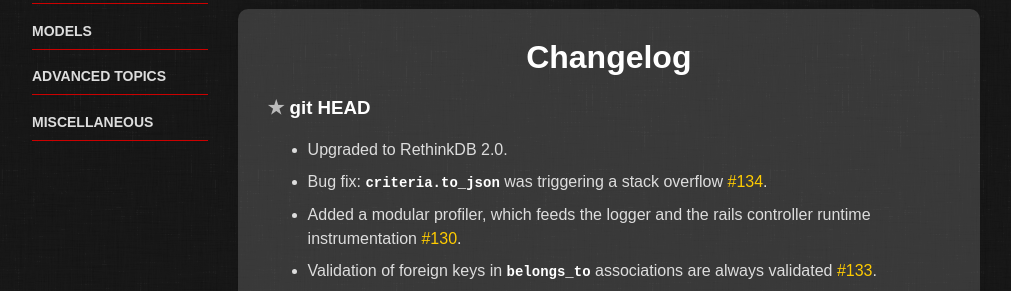
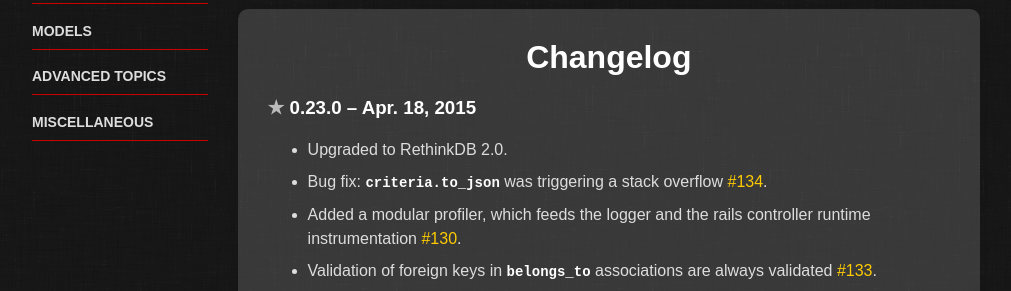
Before and after one commit to NoBrainerORM/nobrainer.io, a Jekyll site: the page built from docs/changelog.md, in a window 1280 px wide and 900 px high. Shown: the part 192-483 px from the top of the window, without its empty margins (129-1140 px from the left). Built offline with Jekyll 4.4.1, drawn with Linux system fonts in a browser that asks for light colours; comment, search, counter and statistics services are not loaded.

```diff
--- a/docs/changelog.md
+++ b/docs/changelog.md
@@ -6,7 +6,7 @@ next_section: 3rd_party_integration
 permalink: /changelog/
 ---
 
-### git HEAD
+### 0.23.0 -- Apr. 18, 2015
 
 * Upgraded to RethinkDB 2.0.
 * Bug fix: `criteria.to_json` was triggering a stack overflow [#134](https://github.com/nviennot/nobrainer/issues/134).
```
Also changed, not shown: docs/introduction.md (+1 -1 lines).
